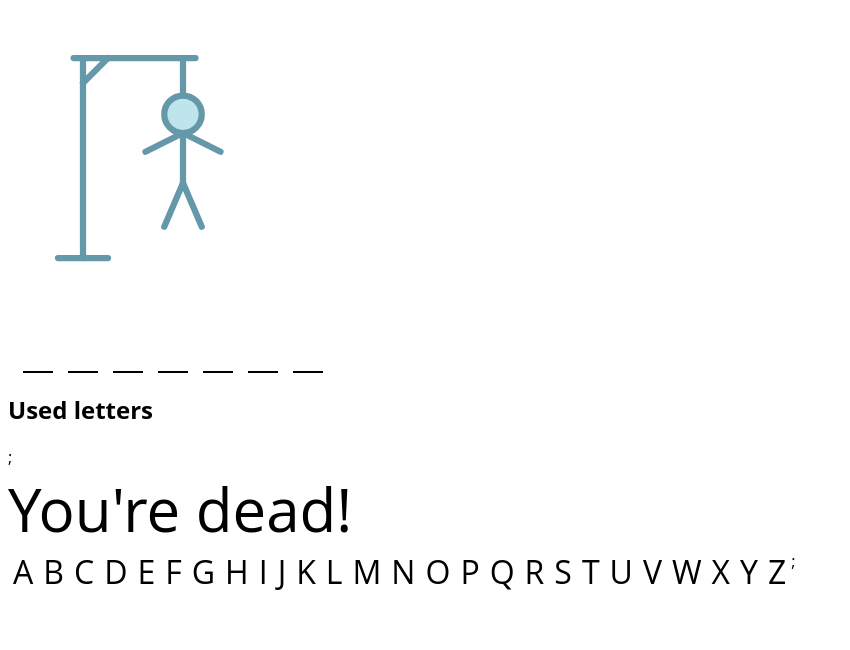
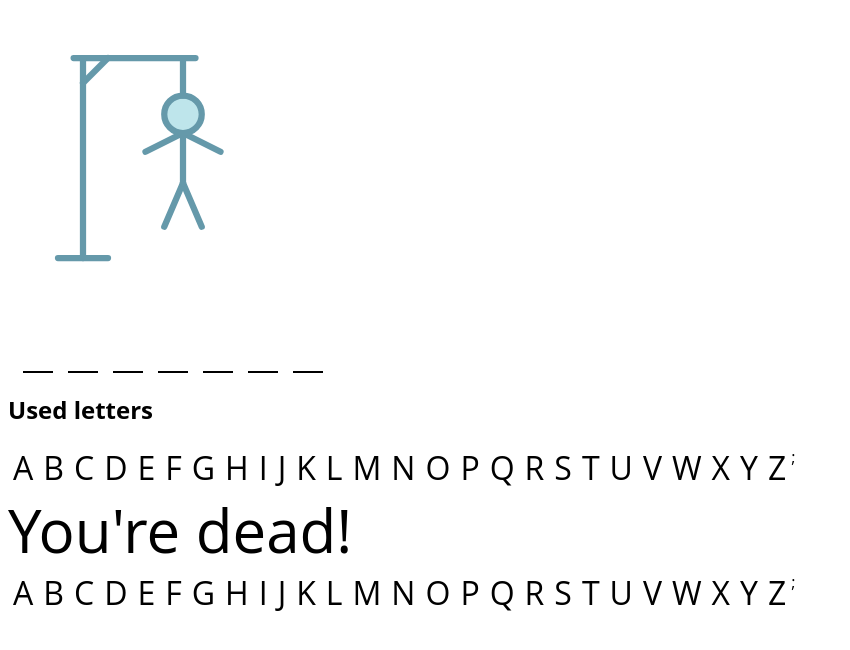
Before and after one commit to InnaIazovskaia/202201-w4ch2-inna-guillem, a React (Create React App) app: page / in a window 1280 px wide. Shown: the top 650 px of the page, without its empty margins (0-850 px from the left). Built offline with nearby package versions, Linux system fonts and the light colour scheme.

Commit message:
Added final step function to push to letrasusadas

```diff
--- a/src/App.js
+++ b/src/App.js
@@ -34,20 +34,7 @@ const abecedario = [
 
 function App() {
   const [listaLetras, setListaLetras] = useState(abecedario);
-
-  const letraEscogida = (letraId) => {
-    setListaLetras(
-      listaLetras.map((letra) => {
-        if (letra.elegida === letraId.elegida) {
-          return { ...listaLetras, elegida: true };
-        }
-        console.log("AQUI");
-        return { ...listaLetras };
-      })
-    );
-  };
-
-  const letraUsada = listaLetras.filter((letra) => letra.elegida);
+  const [letrasUsadas, setLetrasUsadas] = useState(abecedario);
 
   return (
     <>
@@ -78,9 +65,14 @@ function App() {
       <section className="used-letters-container">
         <h2>Used letters</h2>
         <ul className="used-letters">
-          {letraUsada.map((letra) => {
+          {letrasUsadas.map((letra) => {
             return (
-              <Letra key={letra.id} letra={letra.letra} state={letra.elegida} />
+              <Letra
+                key={letra.id}
+                letra={letra.letra}
+                state={letra.elegida}
+                actionOnClick={""}
+              />
             );
           })}
           ;
@@ -90,12 +82,7 @@ function App() {
       <ul className="letters">
         {listaLetras.map((letra) => {
           return (
-            <Letra
-              key={letra.id}
-              letra={letra.letra}
-              state={letra.elegida}
-              actionOnClick={letraEscogida}
-            />
+            <Letra key={letra.id} letra={letra.letra} state={letra.elegida} />
           );
         })}
         ;
```
